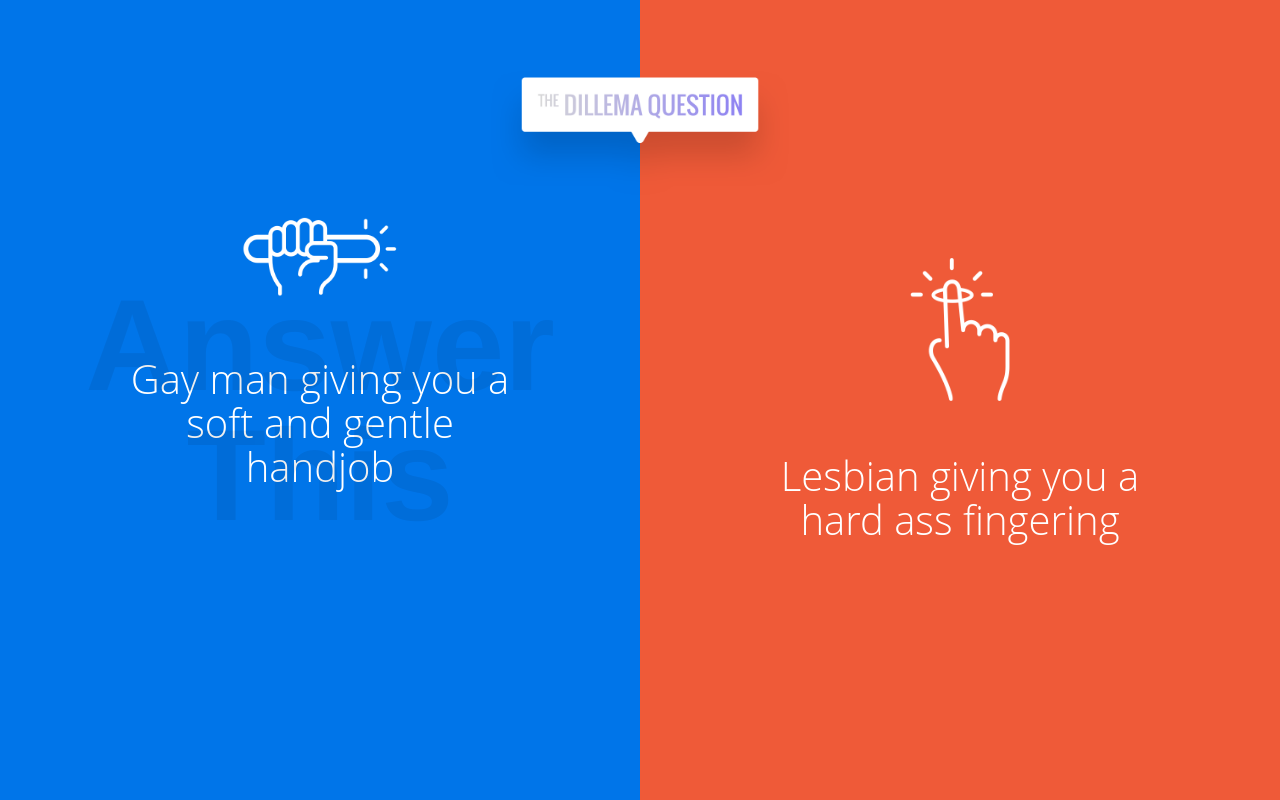
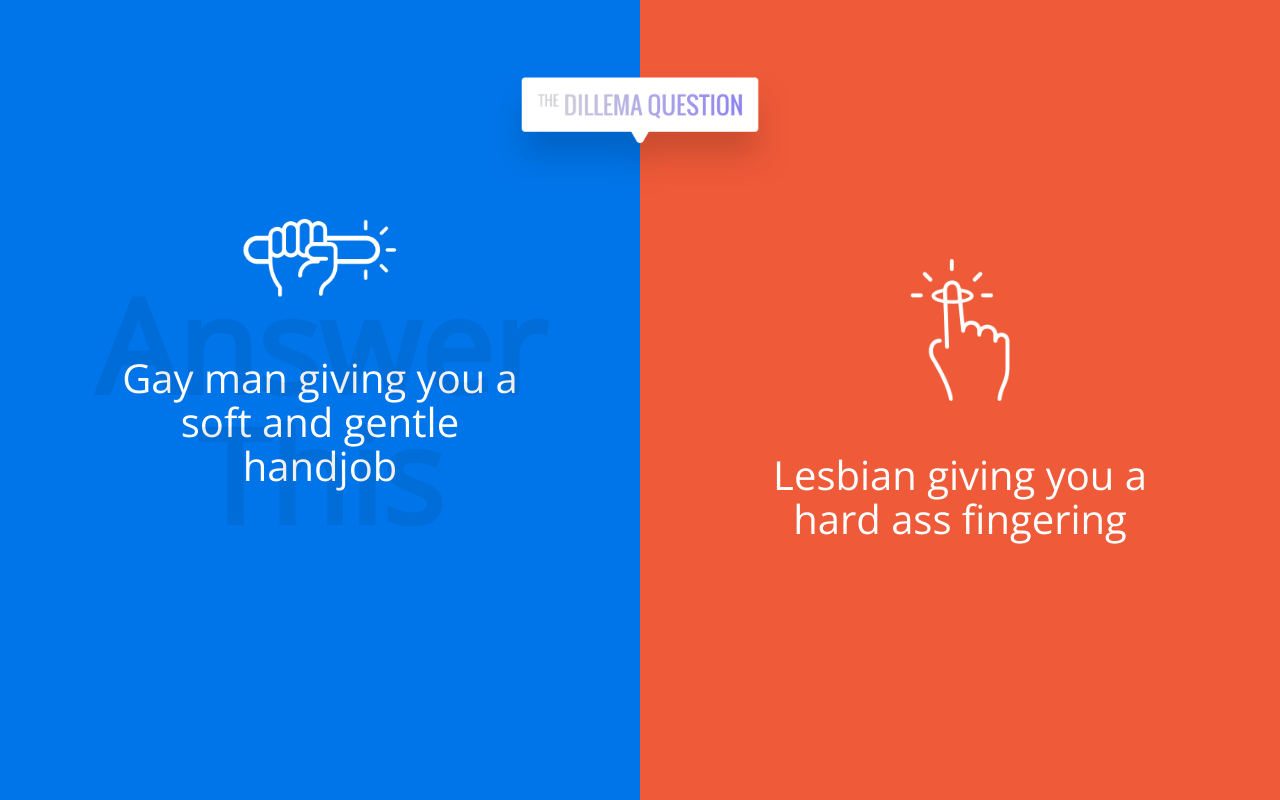
Before and after one commit to jakablazon/dilemma-web, a PHP site: page / in a window 1280 px wide. Run offline with PHP 8.4, Linux system fonts and the light colour scheme; data comes from the database, SQL or seed files in the repository; data that the repository does not hold is empty.

Commit message:
Fix font

```diff
--- a/index.html
+++ b/index.html
@@ -5,6 +5,7 @@
 	<title>THE DILEMMA QUESTION</title>
 	<meta http-equiv="Content-type" content="text/html; charset=UTF-8"/>
 	<link rel="stylesheet" href="style.css" type="text/css" media="screen, print"/>
+	<link href="https://fonts.googleapis.com/css?family=Open+Sans" rel="stylesheet">
 	<script src="https://ajax.googleapis.com/ajax/libs/jquery/1.12.4/jquery.min.js"></script>
 	<script src="main.js"></script>
 </head>
--- a/style.css
+++ b/style.css
@@ -23,7 +23,7 @@ table { border-collapse: collapse; border-spacing: 0; }
 body {
 	background: #fff;
 	overflow-x: hidden;
-	font-family: Helvetica, Arial, sans-serif;
+	font-family: 'Open Sans', Arial, sans-serif;
 	font-weight: 400;
 	line-height: 1;
 }
@@ -70,7 +70,6 @@ p {
 	max-width: 400px;
 	margin: auto;
 	color: #fff;
-	font-family: Open Sans;
 	font-size: 40px;
 	line-height: 1.1;
 	font-weight: 300;
```
